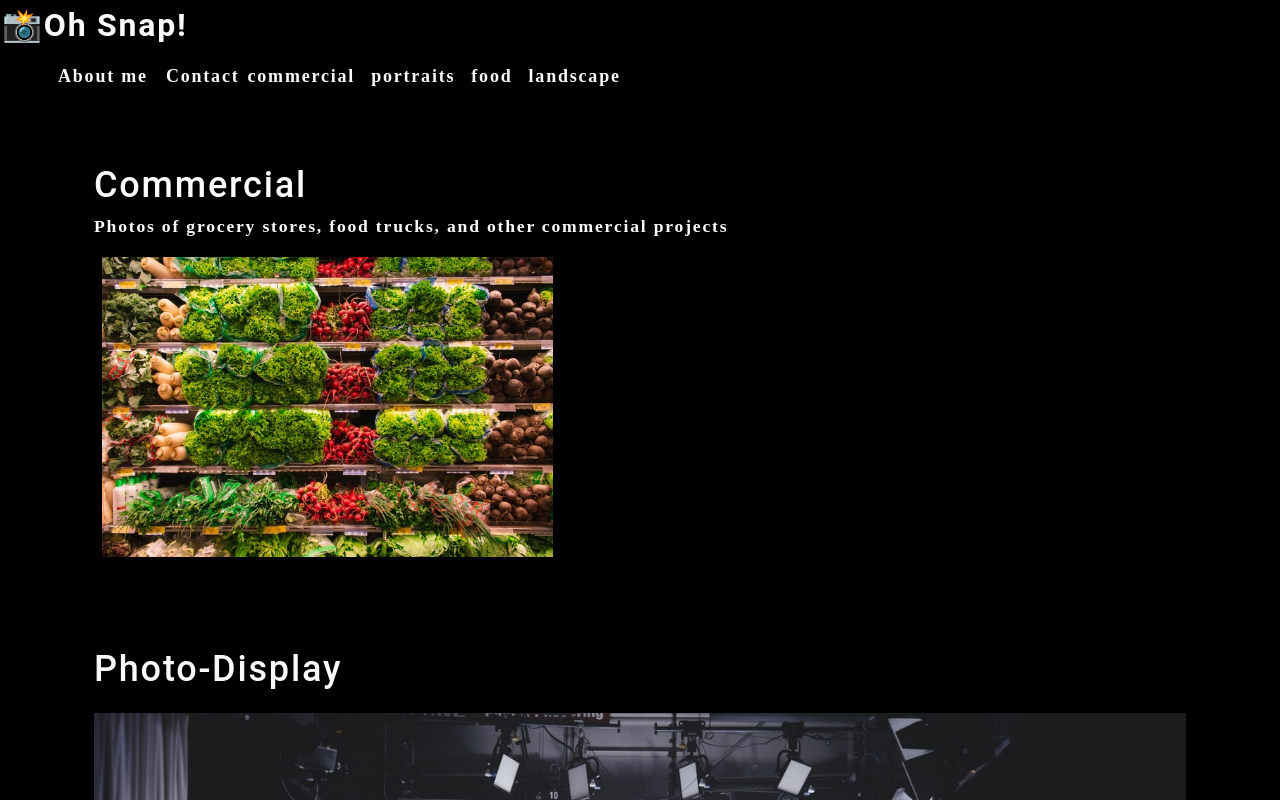
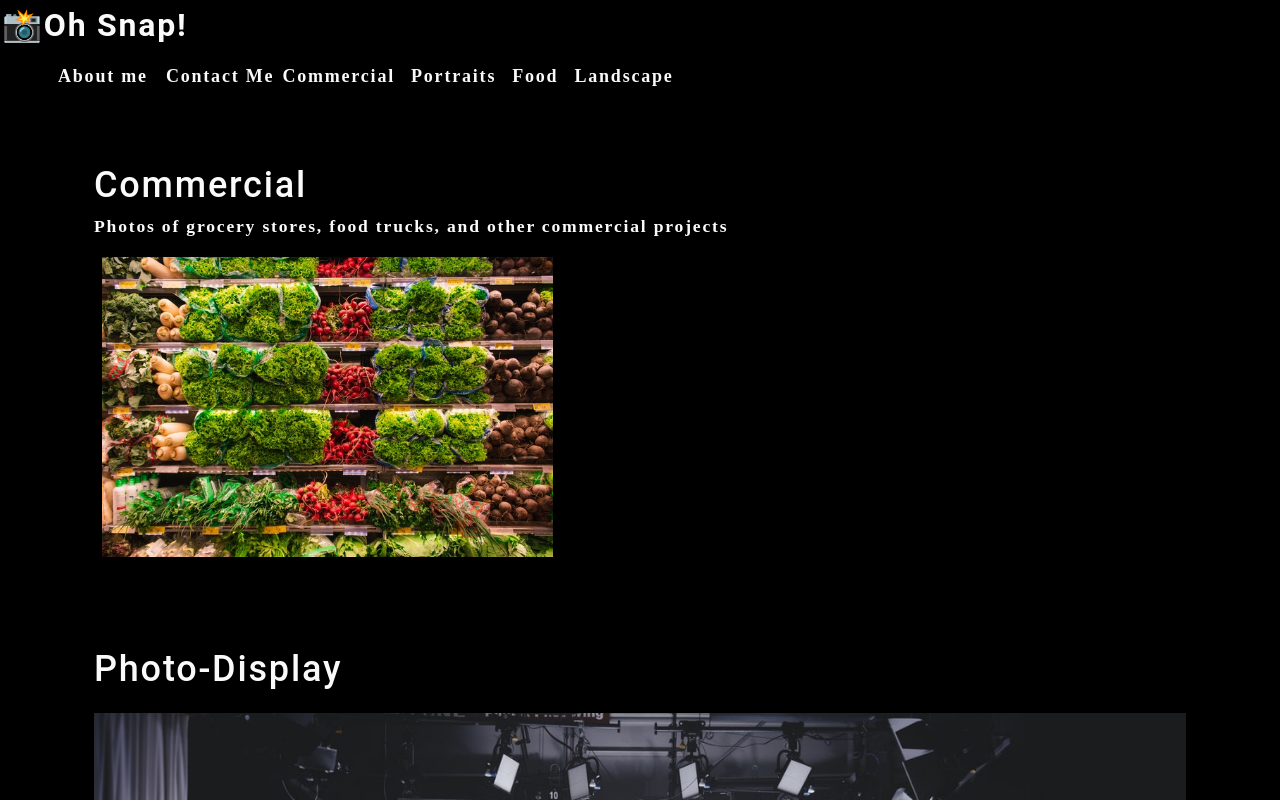
Before and after one commit to MNlegion/react-photo, a React (Create React App) app: page / in a window 1280 px wide. Shown: the top 800 px of the page. Built offline with nearby package versions, Linux system fonts and the light colour scheme.

Commit message:
typo update small change

```diff
--- a/src/components/Nav.jsx
+++ b/src/components/Nav.jsx
@@ -1,4 +1,5 @@
 import React from "react";
+import { capitalizeFirstLetter } from "../utils/helpers";
 
 function Nav() {
   const categories = [
@@ -35,12 +36,12 @@ function Nav() {
             <a href="#about">About me</a>
           </li>
           <li>
-            <span>Contact</span>
+            <span>Contact Me</span>
           </li>
           {categories.map((category) => (
             <li className="mx-1" key={category.name}>
               <span onClick={() =>
-              categorySelected(category.name)}>{category.name}</span>
+              categorySelected(category.name)}>{capitalizeFirstLetter(category.name)}</span>
             </li>
           ))}
         </ul>
```
